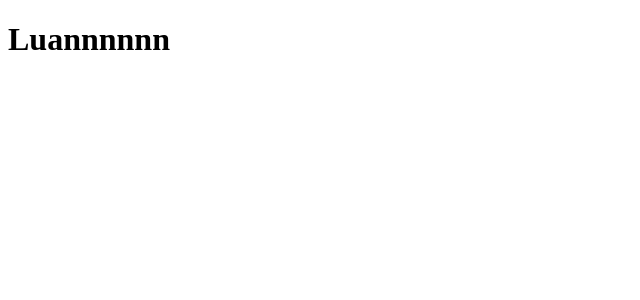
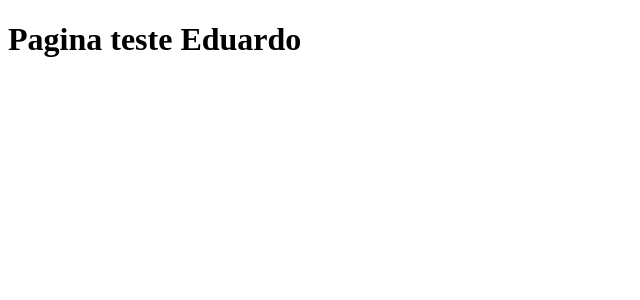
Before and after one commit to eduardomanhabosco/clone-tabnews, a Next.js app: page / in a window 1280 px wide. Shown: the top 300 px of the page, without its empty margins (0-640 px from the left). Built offline with nearby package versions, Linux system fonts and the light colour scheme.

Commit message:
Teste com meu nome

```diff
--- a/pages/index.js
+++ b/pages/index.js
@@ -1,5 +1,5 @@
 function Home() {
-    return <h1> Luannnnnn </h1>
+    return <h1> Pagina teste Eduardo </h1>
 }
 
 
```
